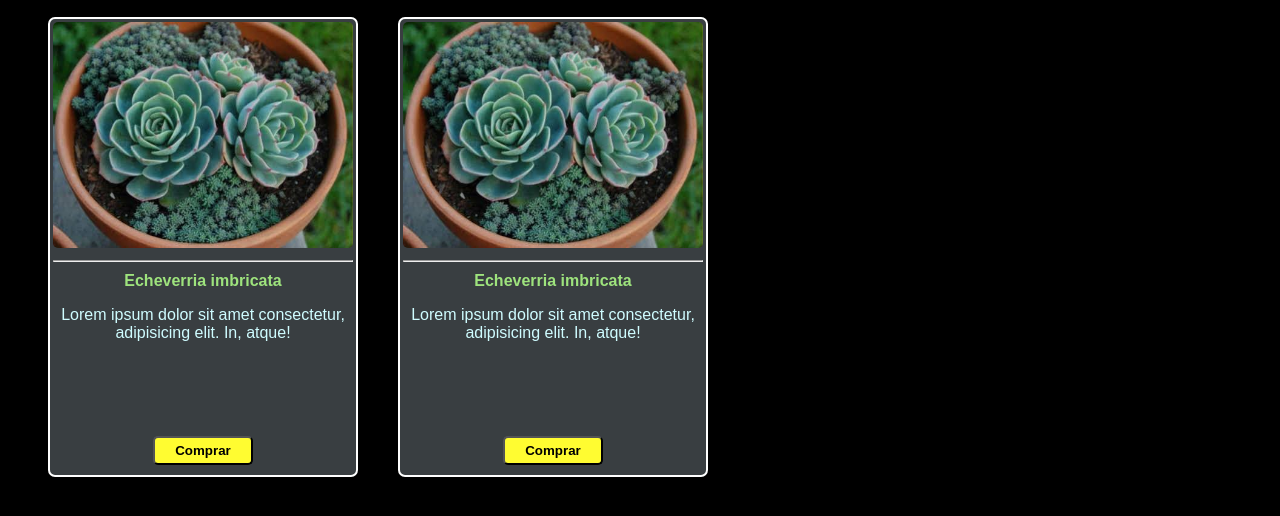
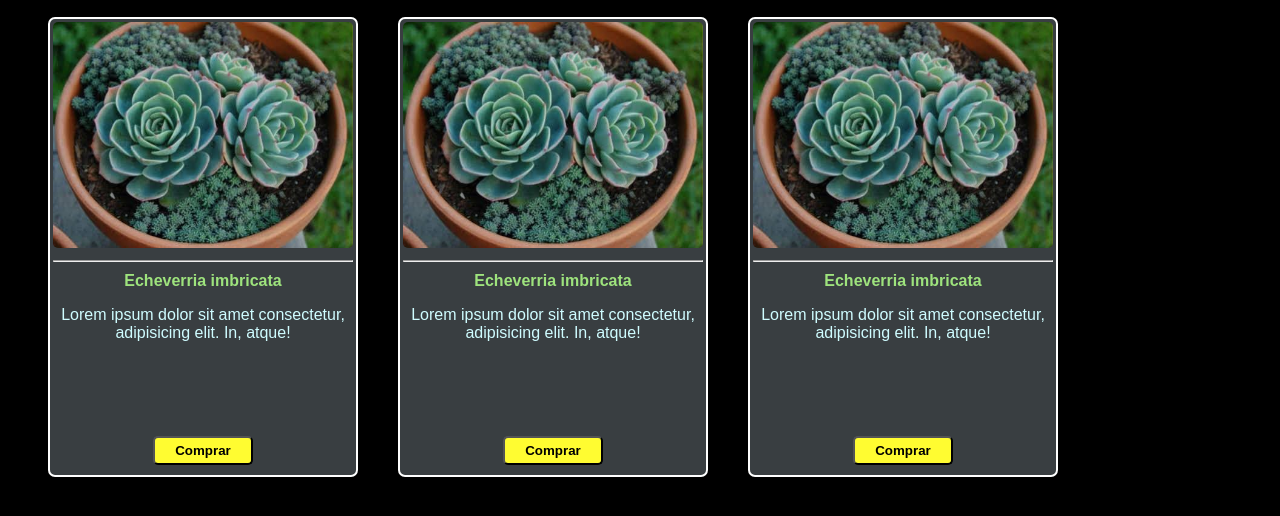
Before and after one commit to Frangr10/Front_End, a plain HTML site: page index.html in a window 1280 px wide. Shown: the part 112-628 px from the top of the page. Drawn offline with Linux system fonts and the light colour scheme.

Commit message:
Front-End

```diff
--- a/index.html
+++ b/index.html
@@ -9,7 +9,7 @@
     <link rel="stylesheet" href="./Icon/css/all.min.css">
 </head>
 <body>
-<!--              Header             -->
+<!--                                 Header                                 -->
     <header>
         <div>
             <!-- <p class="logo"><b>LOGO</b></p> -->
@@ -25,12 +25,14 @@
         </nav>
     </header>
 
-<!--              Feature             -->
+<!--                                   Feature                                 -->
     <article>
         <section>
             <h1>Cactus y suculentas</h1>
         </section>
     </article>
+
+<!--                                   Item_1                                 -->
 
     <div class="arti">
         <div class="articulos">
@@ -52,7 +54,7 @@
             </div>
         </div>
 
-<!--                                             -->
+<!--                                   Item_2                                 -->
 
         <div class="articulos">
             <div class="cont-imagen">
@@ -73,6 +75,29 @@
             </div>
         </div>
 
+<!--                                   Item_3                                 -->
+
+        <div class="articulos">
+            <div class="cont-imagen">
+                <img src="./Images/images.jpeg" alt="Imbricata" class="img_imbricata">
+            </div>
+            <hr>
+            <div class="contenedor">
+                <div class="nombre">
+                    <b class="planta">Echeverria imbricata</b>
+                </div>
+                <div class="descrip">
+                    <p>Lorem ipsum dolor sit amet consectetur, adipisicing elit. In, atque!</p>
+                </div>
+                <div class="div-boton">
+                    <button class="boton"><b>Comprar</b></button>
+                    <!-- <b class="boton">Comprar</b> -->
+                </div>
+            </div>
+        </div>
+
+<!--                                                                          -->
+
     </div>
     <footer>
 
--- a/style/style.css
+++ b/style/style.css
@@ -59,6 +59,7 @@ article {
 
     h1 {
         margin-left: 20px;
+        color: #FFFFFF;
     }
 
 .arti {
```
